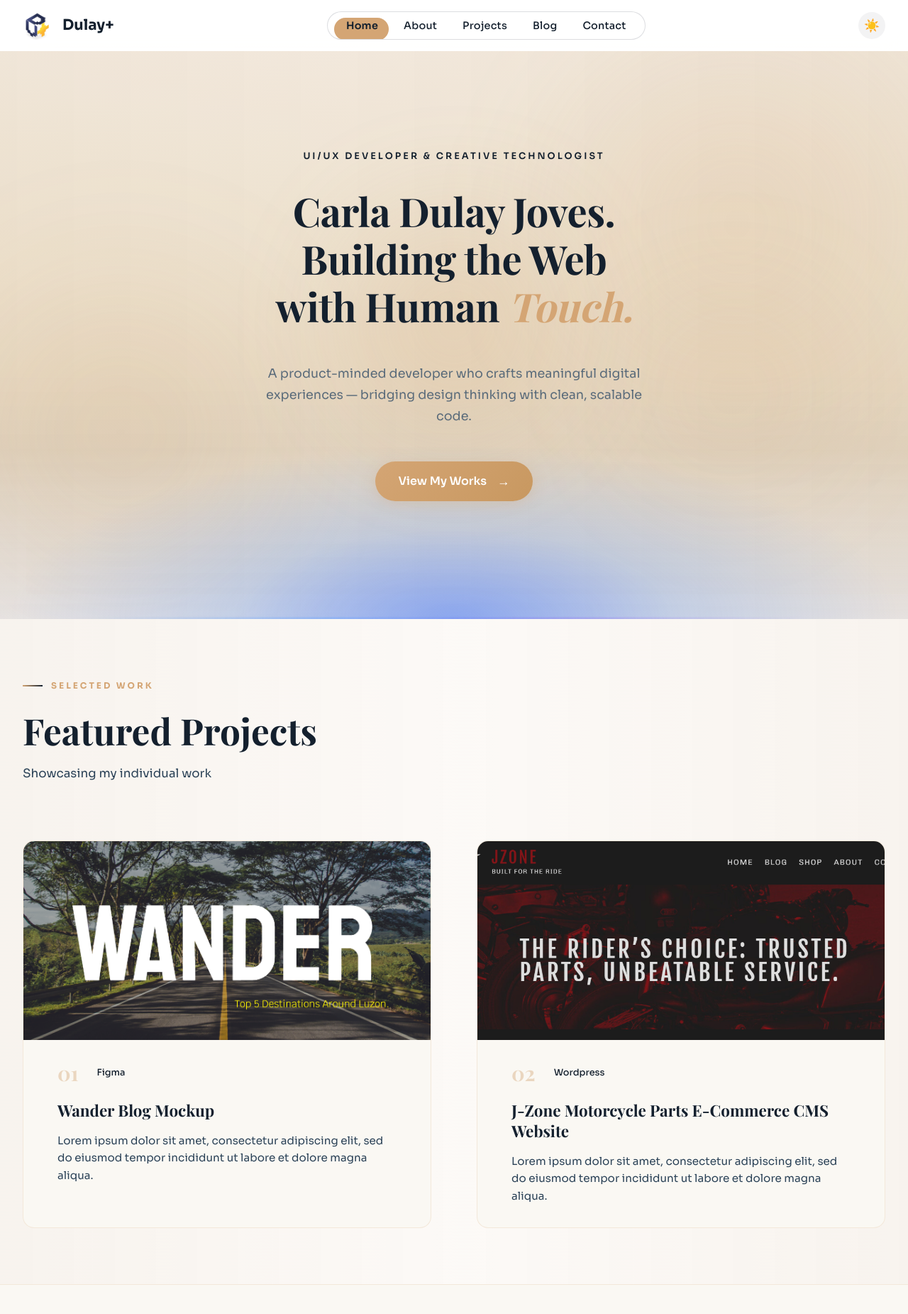
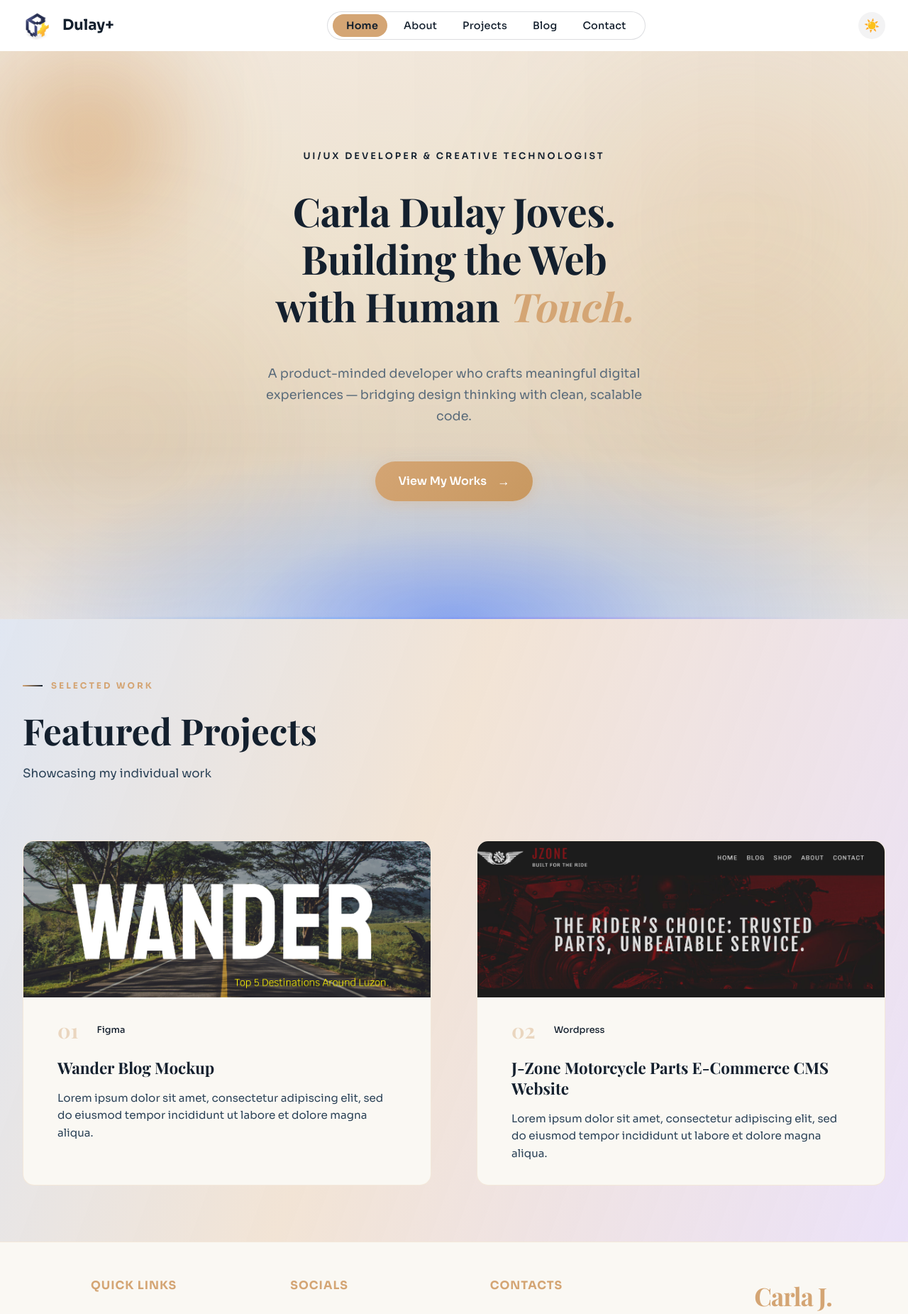
Before and after one commit to duuuyyyyyy/Joves-Website-Portfolio, a React (Create React App) app: page / in a window 1280 px wide. Shown: the top 1851 px of the page at 71% size. Built offline with nearby package versions, Linux system fonts and the light colour scheme.

Commit message:
landing page edits

```diff
--- a/src/pages/Contact.js
+++ b/src/pages/Contact.js
@@ -1,52 +1,5 @@
 import React, { useState, useEffect, useCallback } from 'react';
 import emailjs from '@emailjs/browser';
-
-/**
- * CRITICAL: EmailJS Setup Required for Contact Form to Work
- * ========================================================
- *
- * The form WILL NOT SEND EMAILS without proper EmailJS configuration.
- * Follow these EXACT steps:
- *
- * STEP 1: Create EmailJS Account
- * - Go to https://www.emailjs.com/
- * - Sign up with email (free tier available)
- * - Confirm your email
- *
- * STEP 2: Add Email Service
- * - Go to "Services" in the dashboard
- * - Click "Create Service"
- * - Choose Gmail (or your email provider)
- * - Follow connection steps for your email
- * - Note: You'll get a SERVICE_ID (looks like "service_abc123xyz")
- *
- * STEP 3: Create Email Template
- * - Go to "Email Templates"
- * - Click "Create New Template"
- * - Use this template with these EXACT variable names:
- *   Subject: {{from_name}} sent you a message
- *   Body:
- *     From: {{from_name}} ({{from_email}})
- *     Message:
- *     {{message}}
- * - Note: You'll get a TEMPLATE_ID (looks like "template_abc123xyz")
- * - Make sure to set "To Email" field value to: {{to_email}}
- *
- * STEP 4: Get Your Public Key
- * - Go to Account > General Settings > API Keys
- * - Copy your PUBLIC KEY (looks like "abc123xyz_public")
- *
- * STEP 5: Update THIS FILE with your credentials
- * - Find Line: emailjs.init('YOUR_PUBLIC_KEY_HERE');
- *   Replace 'YOUR_PUBLIC_KEY_HERE' with your actual PUBLIC KEY
- * - Find Line: emailjs.send('YOUR_SERVICE_ID_HERE',
- *   Replace 'YOUR_SERVICE_ID_HERE' with your SERVICE_ID from Step 2
- * - Find Line: 'YOUR_TEMPLATE_ID_HERE',
- *   Replace 'YOUR_TEMPLATE_ID_HERE' with your TEMPLATE_ID from Step 3
- *
- * TEST: After updating, fill out the form and submit
- * You should receive an email within seconds!
- */
 
 function Contact() {
   const [formData, setFormData] = useState({
@@ -60,8 +13,6 @@ function Contact() {
   useEffect(() => {
     document.title = 'Contact | Portfolio';
 
-    // Initialize EmailJS with your public key
-    // Replace 'YOUR_PUBLIC_KEY_HERE' with your actual EmailJS public key
     emailjs.init('V4q5Zz_bGpZjiQJfu');
 
     const observerOptions = {
@@ -101,10 +52,9 @@ function Contact() {
 
     const { name, email, message } = formData;
 
-    // Use EmailJS to send email
     emailjs.send(
-      'service_s9ji23h', // Add your EmailJS service ID
-      'template_g5h5k2t', // Add your EmailJS template ID
+      'service_s9ji23h',
+      'template_g5h5k2t',
       {
         from_name: name,
         from_email: email,
--- a/src/pages/Home.js
+++ b/src/pages/Home.js
@@ -66,10 +66,11 @@ function Home() {
       if (orb2) orb2.style.transform = `translate(${xPercent * -15}px, ${yPercent * -10}px)`;
       if (orb3) orb3.style.transform = `translate(${xPercent * 10}px, ${yPercent * -20}px)`;
 
-      // Store mouse position for delayed cursor glow
+      // Store mouse position for delayed cursor glow — offset so glow appears below cursor
       const rect = hero.getBoundingClientRect();
-      currentX = clientX - rect.left - 175;
-      currentY = clientY - rect.top - 175;
+      const radius = 125; // Half of glow size (80px) for centering
+      currentX = clientX - rect.left - radius;   // horizontally centered on cursor
+      currentY = clientY - rect.top - radius;     // cursor sits near top of glow → glow extends below
     };
 
     // Animation loop for delayed cursor glow (1 second lag)
--- a/src/styles.css
+++ b/src/styles.css
@@ -80,80 +80,36 @@ body {
   line-height: 1.6;
 }
 
-/* Animated Background Texture */
-.bg-texture {
-  position: fixed;
-  top: 0;
-  left: 0;
-  width: 100%;
-  height: 100%;
-  background:
-    repeating-linear-gradient(
-      0deg,
-      rgba(224, 197, 143, 0.02) 0px,
-      rgba(224, 197, 143, 0.02) 1px,
-      transparent 1px,
-      transparent 2px
-    ),
-    repeating-linear-gradient(
-      90deg,
-      rgba(224, 197, 143, 0.02) 0px,
-      rgba(224, 197, 143, 0.02) 1px,
-      transparent 1px,
-      transparent 2px
-    );
-  pointer-events: none;
-  z-index: -1;
-  animation: grain-drift 8s linear infinite;
-}
-
-@keyframes grain-drift {
-  0% { transform: translate(0, 0); }
-  100% { transform: translate(50px, 50px); }
-}
-
-html.dark .bg-texture {
-  background:
-    repeating-linear-gradient(
-      0deg,
-      rgba(224, 197, 143, 0.01) 0px,
-      rgba(224, 197, 143, 0.01) 1px,
-      transparent 1px,
-      transparent 2px
-    ),
-    repeating-linear-gradient(
-      90deg,
-      rgba(224, 197, 143, 0.01) 0px,
-      rgba(224, 197, 143, 0.01) 1px,
-      transparent 1px,
-      transparent 2px
-    );
-}
-
 /* ===== HEADER & NAVIGATION (Scalar-inspired) ===== */
 .header {
   position: sticky;
   top: 0;
   z-index: 1000;
   background-color: transparent;
-  backdrop-filter: blur(16px);
-  -webkit-backdrop-filter: blur(16px);
+  backdrop-filter: none;
+  -webkit-backdrop-filter: none;
   border-bottom: none;
-  transition: background-color 0.4s ease, box-shadow 0.4s ease;
+  transition: background-color 0.5s ease, box-shadow 0.5s ease, backdrop-filter 0.5s ease;
 }
 
 .header.scrolled {
-  background-color: rgba(20, 32, 46, 0.85);
-  box-shadow: 0 2px 40px rgba(0, 0, 0, 0.15);
+  background-color: rgba(13, 21, 32, 0.6);
+  backdrop-filter: blur(40px) saturate(200%);
+  -webkit-backdrop-filter: blur(40px) saturate(200%);
+  box-shadow: 0 1px 0 rgba(255, 255, 255, 0.05), 0 4px 32px rgba(0, 0, 0, 0.25);
 }
 
 html:not(.dark) .header {
-  background-color: rgba(255, 255, 255, 0.7);
+  background-color: transparent;
+  backdrop-filter: none;
+  -webkit-backdrop-filter: none;
 }
 
 html:not(.dark) .header.scrolled {
-  background-color: rgba(255, 255, 255, 0.92);
-  box-shadow: 0 2px 40px rgba(20, 32, 46, 0.08);
+  background-color: rgba(255, 255, 255, 0.72);
+  backdrop-filter: blur(40px) saturate(180%);
+  -webkit-backdrop-filter: blur(40px) saturate(180%);
+  box-shadow: 0 1px 0 rgba(20, 32, 46, 0.06), 0 4px 32px rgba(20, 32, 46, 0.08);
 }
 
 .navbar {
@@ -217,8 +173,8 @@ html:not(.dark) .nav-links {
 /* Sliding highlight element */
 .nav-highlight-slider {
   position: absolute;
-  top: 8px;
-  left: 8px;
+  top: 2.3px;
+  left: 6px;
   height: 32px;
   background: var(--accent);
   border-radius: 50px;
@@ -494,7 +450,7 @@ html:not(.dark) .hero-scalar {
 }
 
 html.dark .hero-scalar {
-  background: linear-gradient(180deg, #080d14 0%, #0d1520 50%, #14202e 100%);
+  background: linear-gradient(180deg, #080d14 0%, #0d1520 70%, #0d1520 100%);
 }
 
 /* Animated background specs/particles for dark theme */
@@ -563,20 +519,23 @@ html:not(.dark) .hero-scalar::before {
 
 /* Mouse cursor glow effect in hero */
 .hero-cursor-glow {
+  top: 0;
+  left: 0;
   position: absolute;
-  width: 350px;
-  height: 350px;
+  width: 250px;
+  height: 250px;
   border-radius: 50%;
   pointer-events: none;
   filter: blur(80px);
   opacity: 0.5;
   background: radial-gradient(circle, rgba(99, 102, 241, 0.5) 0%, rgba(139, 92, 246, 0.25) 50%, transparent 100%);
   will-change: transform;
-  z-index: 2;
+  z-index: 0;
 }
 
 html:not(.dark) .hero-cursor-glow {
-  background: radial-gradient(circle, rgba(212, 165, 116, 0.5) 0%, rgba(200, 152, 96, 0.3) 50%, transparent 100%);
+  background: radial-gradient(circle, rgba(212, 150, 80, 0.95) 0%, rgba(200, 130, 60, 0.65) 45%, transparent 100%);
+  opacity: 0.75;
 }
 
 /* Floating orbs - Scalar style */
@@ -863,40 +822,55 @@ html:not(.dark) .btn-scalar-primary .btn-arrow {
   position: relative;
 }
 
-.home-projects-section::before {
+/* Dark: same floating white dust as hero — visually seamless */
+html.dark .home-projects-section::before {
   content: '';
   position: absolute;
   top: 0;
-  left: -100%;
-  width: 300%;
+  left: 0;
+  width: 100%;
   height: 100%;
-  background: linear-gradient(90deg,
-    rgba(99, 102, 241, 0.03) 0%,
-    rgba(139, 92, 246, 0.06) 16.6%,
-    rgba(99, 102, 241, 0.03) 33.3%,
-    rgba(139, 92, 246, 0.06) 50%,
-    rgba(99, 102, 241, 0.03) 66.6%,
-    rgba(139, 92, 246, 0.06) 83.3%,
-    rgba(99, 102, 241, 0.03) 100%);
-  animation: projectGradientShift 12s linear infinite;
+  background-image:
+    radial-gradient(circle, rgba(255, 255, 255, 0.8) 1px, transparent 1px),
+    radial-gradient(circle, rgba(255, 255, 255, 0.6) 1px, transparent 1px),
+    radial-gradient(circle, rgba(255, 255, 255, 0.4) 1px, transparent 1px);
+  background-size:
+    200px 200px,
+    300px 300px,
+    150px 150px;
+  background-position: 0 0, 40px 60px, 130px 270px;
+  animation: floatingSpecs 20s ease-in-out infinite;
   pointer-events: none;
   z-index: 0;
-}
-
+  opacity: 0.3;
+}
+
+/* Light: moving intense sandy + cold blue + purple gradients */
 html:not(.dark) .home-projects-section::before {
-  background: linear-gradient(90deg,
-    rgba(212, 165, 116, 0.06) 0%,
-    rgba(185, 140, 90, 0.1) 16.6%,
-    rgba(212, 165, 116, 0.06) 33.3%,
-    rgba(185, 140, 90, 0.1) 50%,
-    rgba(212, 165, 116, 0.06) 66.6%,
-    rgba(185, 140, 90, 0.1) 83.3%,
-    rgba(212, 165, 116, 0.06) 100%);
-}
-
-@keyframes projectGradientShift {
-  0% { transform: translateX(0); }
-  100% { transform: translateX(-33.33%); }
+  content: '';
+  position: absolute;
+  top: 0;
+  left: 0;
+  width: 100%;
+  height: 100%;
+  background: linear-gradient(
+    110deg,
+    rgba(212, 165, 116, 0.35) 0%,
+    rgba(139, 92, 246, 0.2) 25%,
+    rgba(99, 162, 255, 0.25) 50%,
+    rgba(212, 165, 116, 0.3) 75%,
+    rgba(139, 92, 246, 0.18) 100%
+  );
+  background-size: 300% 100%;
+  animation: projectGradientShiftLight 10s ease-in-out infinite;
+  pointer-events: none;
+  z-index: 0;
+  opacity: 1;
+}
+
+@keyframes projectGradientShiftLight {
+  0%, 100% { background-position: 0% center; }
+  50% { background-position: 100% center; }
 }
 
 .home-projects-header {
@@ -998,7 +972,7 @@ html.dark .home-project-card.visible:hover {
 
 .home-project-image {
   width: 100%;
-  height: 280px;
+  height: 220px;
   background-size: cover;
   background-position: center;
   position: relative;
```
Also changed, not shown: public/index.html (+1 -12 lines).
